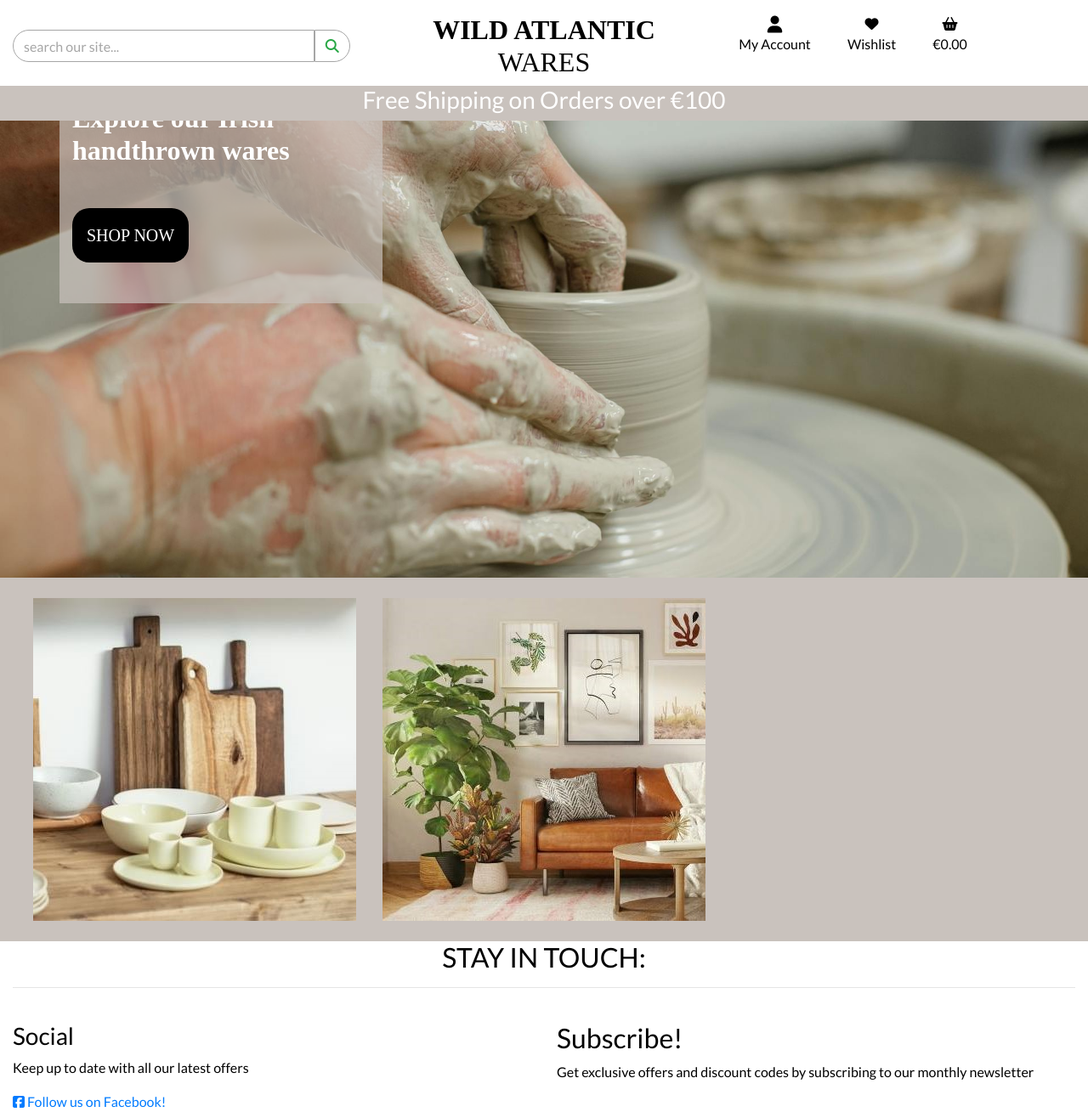
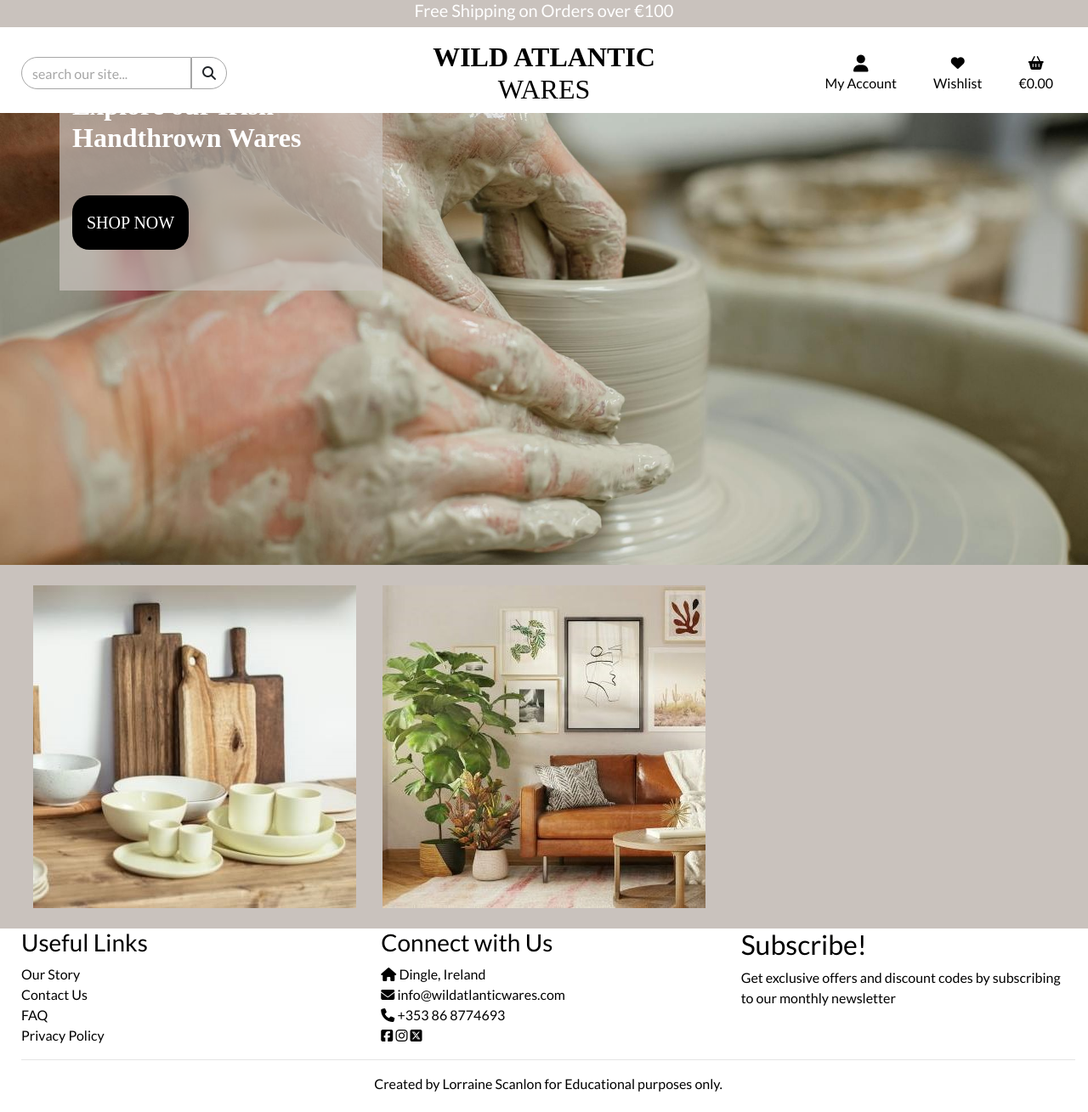
Before and after one commit to lorrainescanlon/wild_atlantic_wares, a Django app: page / in a window 1280 px wide. Shown: the whole page at 85% size. After the commit the page ends 1285 px from the top, so only its background shows below. Run offline with Django 3.2, Linux system fonts and the light colour scheme; some libraries are stand-ins or nearby versions.

Commit message:
Updated header layout, moved delivery banner above navbar. Reduced serach box size. Updated header and footer spacing. Added footer content, internal links, social media links, comtact and subscribe sections. Updated font embed code in css updated font css classes.

```diff
--- a/home/templates/home/index.html
+++ b/home/templates/home/index.html
@@ -11,7 +11,7 @@
         <div class="container">
             <div class="row">
                 <div class="col-lg-4 hero-text">
-                    <h1>Explore our Irish handthrown wares</h1>
+                    <h1>Explore our Irish Handthrown Wares</h1>
                     <div class="my-5">
                         <h4>
                         <a href="" class="shop-now-button btn btn-lg text-uppercase py-3">Shop Now</a>
--- a/static/css/base.css
+++ b/static/css/base.css
@@ -1,11 +1,17 @@
 /*html {
     height: 100%;
 }*/
+
+@import url('https://fonts.googleapis.com/css2?family=EB+Garamond:ital,wght@0,400..800;1,400..800&family=Exo:ital,wght@0,100..900;1,100..900&family=Lato:ital,wght@0,100;0,300;0,400;0,700;0,900;1,100;1,300;1,400;1,700;1,900&family=Roboto:ital,wght@0,100;0,300;0,400;0,500;0,700;0,900;1,100;1,300;1,400;1,500;1,700;1,900&display=swap');
 
 body {
     font-family: 'Lato';
     color: black;
     background-color: #c9c2bd;
+}
+
+a {
+    color: black;
 }
 
 /* from Bulma */
@@ -18,12 +24,12 @@ body {
     color: black;
 }
 
-.eb-garamond-font {
+/*.eb-garamond-font {
   font-family: "EB Garamond", serif;
   font-optical-sizing: auto;
   font-weight: bold;
   font-style: normal;
-}
+}*/
 
 
 /* Header */
@@ -32,6 +38,11 @@ header {
     position: sticky;
     top: 0;
     z-index: 100;
+}
+
+#topnav {
+    padding-left: 10px;
+    padding-right: 10px;
 }
 
 .message-container {
@@ -50,10 +61,10 @@ header {
     font-weight: 600;*/
 }
 
-.body-font {
+/*.body-font {
     font-family: 'Lato';
     color: black;
-}
+}*/
 
 .main-logo-link {
     width: fit-content;
@@ -62,7 +73,7 @@ header {
 .hero-section {
     background: url('/media/potters_wheel.jpg') no-repeat center center fixed;
     background-size: cover;
-    margin-top: 120px;
+    margin-top: 105px;
     height: 70vh;
     width: 100%;
     font-family: 'EB+Garamond';
@@ -95,6 +106,7 @@ header {
 .search-box {
     border-radius: 20px 0 0 20px;
     border: 1px solid #A6A6A6;
+    max-width: 200px;
 }
 
 .search-box::placeholder {
@@ -107,8 +119,9 @@ header {
     border-radius: 0 20px 20px 0;
 }
 
-#footer {
+footer {
     background-color: white;
     color: black;
     width: 100%;
+    padding-left: 10px;
 }
--- a/templates/base.html
+++ b/templates/base.html
@@ -43,11 +43,16 @@
 
     <body class="d-flex flex-column h-100">
         <header class="container-fluid fixed-top">
+            <div id="delivery-banner" class="row text-center">
+                <div class="col">
+                    <h5>Free Shipping on Orders over €100</h5>
+                </div>
+            </div>
             <div id="topnav" class="row bg-white pt-lg-2 d-none d-lg-flex">
                 <div class="col-12 col-lg-4 my-auto py-1 py-lg-0 text-center">
                     <form class="d-flex" action="" method="GET" >
                         <input class="form-control search-box" type="text" name="q" placeholder="search our site..." aria-label="Search">
-                        <button class="btn btn-outline-success search-btn" type="submit"><i class="fa-solid fa-magnifying-glass"></i></button>
+                        <button class="btn search-btn" type="submit"><i class="fa-solid fa-magnifying-glass"></i></button>
                     </form>
                 </div>
                 <div class="col-12 col-lg-4 my-auto py-1 py-lg-0 text-center">
@@ -55,6 +60,7 @@
                         <h2 class="logo-font text-black my-0"><strong>Wild Atlantic</strong> Wares</h2>
                     </a>
                 </div>
+                <div class="col-12 col-lg-4 my-auto py-1 py-lg-0 text-center pe-3">
                     <ul class="list-inline list-unstyled text-center text-lg-right my-0">
                         <li class="list-inline-item dropdown">
                             <a class="body-font nav-link" href="#" id="user-options" data-toggle="dropdown" aria-haspopup="true"
@@ -101,13 +107,8 @@
                         </li>
                     </ul>
                 </div>
+            </div>
 
-
-            <div id="delivery-banner" class="row text-center">
-                <div class="col">
-                    <h3>Free Shipping on Orders over €100</h3>
-                </div>
-            </div>
         </header>
 
         {% if messages %}
@@ -127,24 +128,38 @@
         <footer style="background-color: white;">
             <div class="container-fluid">
                 <div class="row">
-                    <div class="col-12 page-header mb-4 text-center">
-                        <h2 class="text-uppercase">Stay in touch:</h2>
-                        <hr class="block-divider block-divider--short">
+                    <div class="col-12 col-md-4">
+                        <h3>Useful Links</h3>
+                        <a href="#" target="_blank">Our Story</a><br>
+                        <a href="#" target="_blank">Contact Us</a><br>
+                        <a href="#" target="_blank">FAQ</a><br>
+                        <a href="#" target="_blank">Privacy Policy</a><br>
                     </div>
+                    <div class="col-12 col-md-4">
+                        <h3>Connect with Us</h3>
+                        <a href="#" target="_blank"><i class="fa-solid fa-house"></i></i> Dingle, Ireland</a><br>
+                        <a href="#" target="_blank"><i class="fa-solid fa-envelope"></i> info@wildatlanticwares.com</a><br>
+                        <a href="#" target="_blank"><i class="fa-solid fa-phone"></i> +353 86 8774693</a><br>
+                        <span>
+                            <a href="#" target="_blank"><i class="fa-brands fa-square-facebook"></i></a>
+                            <a href="#" target="_blank"><i class="fa-brands fa-instagram"></i></a>
+                            <a href="#" target="_blank"><i class="fa-brands fa-square-x-twitter"></i></a>
+                        </span><br>
                     </div>
-                <div class="row">
-                    <div class="col-12 col-md-6">
-                        <h3>Social</h3>
-                        <p>Keep up to date with all our latest offers</p>
-                        <a href="#" target="_blank"><i class="fab fa-facebook-square"></i> Follow us on Facebook!</a>
-                    </div>
-                    <div class="col-12 col-md-6">
+                    <div class="col-12 col-md-4">
                         <h2>Subscribe!</h2>
                         <p>Get exclusive offers and discount codes by subscribing to our monthly newsletter</p>
                         <!-- Mailchimp signup form here -->
                     </div>
                 </div>
+                <div class="row">
+                    <div class="col text-center">
+                        <hr>
+                        <p>Created by Lorraine Scanlon for Educational purposes only.</p>
                     </div>
+                </div>
+            </div>
+
         </footer>
     </body>
 
--- a/wild_atlantic_wares/settings.py
+++ b/wild_atlantic_wares/settings.py
@@ -25,7 +25,7 @@ SECRET_KEY = 'django-insecure-1+6l#rx63unqmop2ja@vnab9fvze!*72e*fhr)39koojy_u$vo
 # SECURITY WARNING: don't run with debug turned on in production!
 DEBUG = False
 
-ALLOWED_HOSTS = ['http://127.0.0.1:8000/',]
+ALLOWED_HOSTS = ['127.0.0.1',]
 
 # Application definition
 
```
Lines whose indentation alone changed are shown as unchanged.
